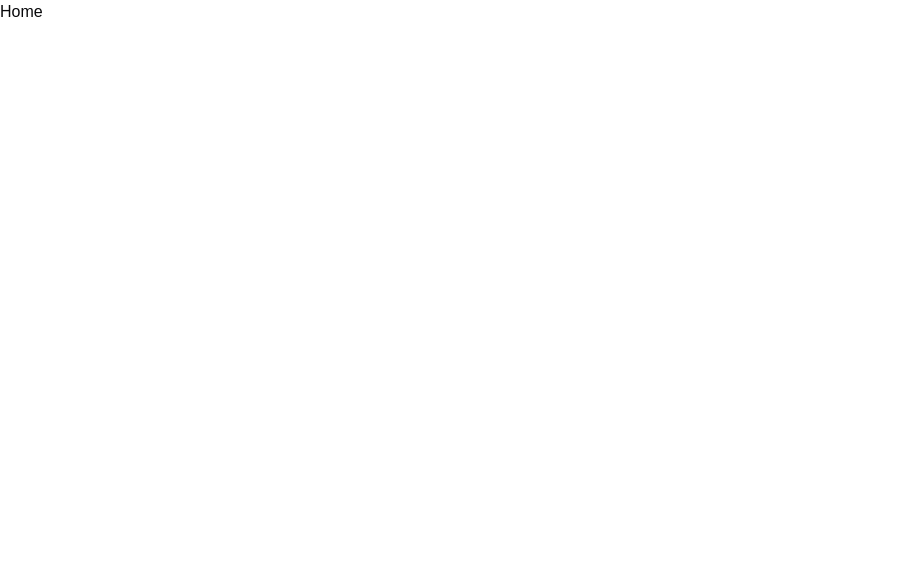
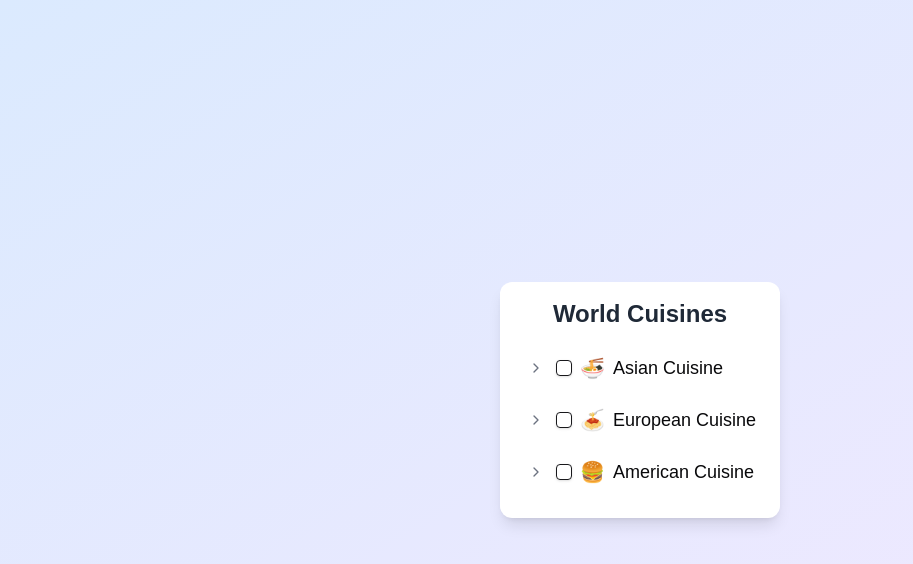
Before and after one commit to Kroro1208/checkbox-tree, a Next.js app: page / in a window 1280 px wide. Shown: the top 564 px of the page, without its empty margins (0-913 px from the left). Built offline with nearby package versions, Linux system fonts and the light colour scheme.

Commit message:
tree構造のcheckbpx作成

```diff
--- /dev/null
+++ b/app/components/TreeCheckBox.tsx
@@ -0,0 +1,51 @@
+"use client"
+import { useCallback, useState } from "react";
+import { type CuisineData, TreeNode } from "./TreeNode";
+
+
+interface TreeCheckboxProps {
+  data: CuisineData[];
+}
+
+const TreeCheckbox: React.FC<TreeCheckboxProps> = ({ data }) => {
+  const [treeData, setTreeData] = useState<CuisineData[]>(data);
+
+  const updateNodeState = useCallback((nodes: CuisineData[], id: string, checked: boolean, isParent: boolean): CuisineData[] => {
+    return nodes.map(node => {
+      if (node.id === id) {
+        const updatedNode = { ...node, checked, indeterminate: false };
+        if (isParent && node.children) {
+          updatedNode.children = node.children.map(child => ({ ...child, checked, indeterminate: false }));
+        }
+        return updatedNode;
+      }
+      if (node.children) {
+        const updatedChildren = updateNodeState(node.children, id, checked, isParent);
+        const allChecked = updatedChildren.every(child => child.checked);
+        const someChecked = updatedChildren.some(child => child.checked || child.indeterminate);
+        return {
+          ...node,
+          children: updatedChildren,
+          checked: allChecked,
+          indeterminate: !allChecked && someChecked
+        };
+      }
+      return node;
+    });
+  }, []);
+
+  const handleRootCheck = useCallback((id: string, checked: boolean, isParent: boolean) => {
+    setTreeData(prevData => updateNodeState(prevData, id, checked, isParent));
+  }, [updateNodeState]);
+
+  return (
+    <div className="p-4 bg-white rounded-xl shadow-lg max-w-md mx-auto">
+      <h2 className="text-2xl font-bold mb-4 text-center text-gray-800">World Cuisines</h2>
+      {treeData.map(node => (
+        <TreeNode key={node.id} node={node} onCheck={handleRootCheck} />
+      ))}
+    </div>
+  );
+};
+
+export default TreeCheckbox;
--- /dev/null
+++ b/app/components/TreeNode.tsx
@@ -0,0 +1,106 @@
+/* eslint-disable @typescript-eslint/ban-ts-comment */
+"use client"
+import { Checkbox } from '@/components/ui/checkbox';
+import { Button } from '@/components/ui/button';
+import { ChevronRight, ChevronDown } from 'lucide-react';
+import { useState, useEffect, useCallback } from 'react';
+
+export interface CuisineData {
+  id: string;
+  label: string;
+  icon?: string;
+  checked?: boolean;
+  indeterminate?: boolean;
+  children?: CuisineData[];
+}
+
+export interface TreeNodeProps {
+  node: CuisineData;
+  onCheck: (id: string, checked: boolean, isParent: boolean) => void;
+  parentChecked?: boolean;
+}
+
+export const TreeNode: React.FC<TreeNodeProps> = ({ node, onCheck, parentChecked = false }) => {
+  const [checked, setChecked] = useState(node.checked || false);
+  const [indeterminate, setIndeterminate] = useState(node.indeterminate || false);
+  const [expanded, setExpanded] = useState(false);
+
+  const updateSelfState = useCallback(() => {
+    if (node.children && node.children.length > 0) {
+      const allChecked = node.children.every(child => child.checked);
+      const someChecked = node.children.some(child => child.checked || child.indeterminate);
+      setChecked(allChecked);
+      setIndeterminate(!allChecked && someChecked);
+    } else {
+      setChecked(node.checked || false);
+      setIndeterminate(false);
+    }
+  }, [node.children, node.checked]);
+
+  useEffect(() => {
+    if (parentChecked) {
+      setChecked(true);
+      setIndeterminate(false);
+    } else {
+      updateSelfState();
+    }
+  }, [parentChecked, updateSelfState]);
+
+  const handleCheck = useCallback((newChecked: boolean) => {
+    setChecked(newChecked);
+    setIndeterminate(false);
+    onCheck(node.id, newChecked, true);
+  }, [node.id, onCheck]);
+
+  const handleChildCheck = useCallback((childId: string, childChecked: boolean) => {
+    onCheck(childId, childChecked, false);
+    updateSelfState();
+  }, [onCheck, updateSelfState]);
+
+  const toggleExpand = () => {
+    setExpanded(!expanded);
+  };
+
+  return (
+    <div className="mb-2">
+      <div className="flex items-center space-x-2 p-2 rounded-lg hover:bg-gray-100 transition-colors">
+        {node.children && node.children.length > 0 ? (
+          <Button
+            variant="ghost"
+            size="icon"
+            className="w-6 h-6 p-0 text-gray-500"
+            onClick={toggleExpand}
+          >
+            {expanded ? <ChevronDown className="h-4 w-4" /> : <ChevronRight className="h-4 w-4" />}
+          </Button>
+        ) : (
+          <div className="w-6" />
+        )}
+        <Checkbox
+          checked={checked}
+          onCheckedChange={handleCheck}
+          // @ts-expect-error
+          ref={(el: HTMLInputElement | null) => {
+            if (el) {
+              el.indeterminate = indeterminate;
+            }
+          }}
+        />
+        {node.icon && <span className="text-xl mr-2">{node.icon}</span>}
+        <span className="text-lg font-medium">{node.label}</span>
+      </div>
+      {node.children && expanded && (
+        <div className="ml-6 mt-1 border-l-2 border-gray-200 pl-2">
+          {node.children.map(child => (
+            <TreeNode
+              key={child.id}
+              node={child}
+              onCheck={handleChildCheck}
+              parentChecked={checked && !indeterminate}
+            />
+          ))}
+        </div>
+      )}
+    </div>
+  );
+};
--- a/app/page.tsx
+++ b/app/page.tsx
@@ -1,6 +1,42 @@
+import TreeCheckbox from "./components/TreeCheckBox";
+
+const worldCuisinesData = [
+  {
+    id: '1',
+    label: 'Asian Cuisine',
+    icon: '🍜',
+    children: [
+      { id: '1-1', label: 'Japanese', icon: '🍣' },
+      { id: '1-2', label: 'Chinese', icon: '🥡' },
+      { id: '1-3', label: 'Thai', icon: '🍲' },
+    ]
+  },
+  {
+    id: '2',
+    label: 'European Cuisine',
+    icon: '🍝',
+    children: [
+      { id: '2-1', label: 'Italian', icon: '🍕' },
+      { id: '2-2', label: 'French', icon: '🥐' },
+      { id: '2-3', label: 'Spanish', icon: '🥘' },
+    ]
+  },
+  {
+    id: '3',
+    label: 'American Cuisine',
+    icon: '🍔',
+    children: [
+      { id: '3-1', label: 'USA', icon: '🌭' },
+      { id: '3-2', label: 'Mexican', icon: '🌮' },
+      { id: '3-3', label: 'Brazilian', icon: '🍖' },
+    ]
+  }
+];
 
 export default function Home() {
   return (
-    <main>Home</main>
+    <div className="min-h-screen bg-gradient-to-br from-blue-100 to-purple-100 flex items-center justify-center">
+      <TreeCheckbox data={worldCuisinesData}/>
+    </div>
   );
 }
--- /dev/null
+++ b/components/ui/button.tsx
@@ -0,0 +1,57 @@
+import * as React from "react"
+import { Slot } from "@radix-ui/react-slot"
+import { cva, type VariantProps } from "class-variance-authority"
+
+import { cn } from "@/lib/utils"
+
+const buttonVariants = cva(
+  "inline-flex items-center justify-center whitespace-nowrap rounded-md text-sm font-medium transition-colors focus-visible:outline-none focus-visible:ring-1 focus-visible:ring-ring disabled:pointer-events-none disabled:opacity-50",
+  {
+    variants: {
+      variant: {
+        default:
+          "bg-primary text-primary-foreground shadow hover:bg-primary/90",
+        destructive:
+          "bg-destructive text-destructive-foreground shadow-sm hover:bg-destructive/90",
+        outline:
+          "border border-input bg-background shadow-sm hover:bg-accent hover:text-accent-foreground",
+        secondary:
+          "bg-secondary text-secondary-foreground shadow-sm hover:bg-secondary/80",
+        ghost: "hover:bg-accent hover:text-accent-foreground",
+        link: "text-primary underline-offset-4 hover:underline",
+      },
+      size: {
+        default: "h-9 px-4 py-2",
+        sm: "h-8 rounded-md px-3 text-xs",
+        lg: "h-10 rounded-md px-8",
+        icon: "h-9 w-9",
+      },
+    },
+    defaultVariants: {
+      variant: "default",
+      size: "default",
+    },
+  }
+)
+
+export interface ButtonProps
+  extends React.ButtonHTMLAttributes<HTMLButtonElement>,
+    VariantProps<typeof buttonVariants> {
+  asChild?: boolean
+}
+
+const Button = React.forwardRef<HTMLButtonElement, ButtonProps>(
+  ({ className, variant, size, asChild = false, ...props }, ref) => {
+    const Comp = asChild ? Slot : "button"
+    return (
+      <Comp
+        className={cn(buttonVariants({ variant, size, className }))}
+        ref={ref}
+        {...props}
+      />
+    )
+  }
+)
+Button.displayName = "Button"
+
+export { Button, buttonVariants }
--- /dev/null
+++ b/components/ui/checkbox.tsx
@@ -0,0 +1,30 @@
+"use client"
+
+import * as React from "react"
+import * as CheckboxPrimitive from "@radix-ui/react-checkbox"
+import { CheckIcon } from "@radix-ui/react-icons"
+
+import { cn } from "@/lib/utils"
+
+const Checkbox = React.forwardRef<
+  React.ElementRef<typeof CheckboxPrimitive.Root>,
+  React.ComponentPropsWithoutRef<typeof CheckboxPrimitive.Root>
+>(({ className, ...props }, ref) => (
+  <CheckboxPrimitive.Root
+    ref={ref}
+    className={cn(
+      "peer h-4 w-4 shrink-0 rounded-sm border border-primary shadow focus-visible:outline-none focus-visible:ring-1 focus-visible:ring-ring disabled:cursor-not-allowed disabled:opacity-50 data-[state=checked]:bg-primary data-[state=checked]:text-primary-foreground",
+      className
+    )}
+    {...props}
+  >
+    <CheckboxPrimitive.Indicator
+      className={cn("flex items-center justify-center text-current")}
+    >
+      <CheckIcon className="h-4 w-4" />
+    </CheckboxPrimitive.Indicator>
+  </CheckboxPrimitive.Root>
+))
+Checkbox.displayName = CheckboxPrimitive.Root.displayName
+
+export { Checkbox }
--- a/package.json
+++ b/package.json
@@ -12,7 +12,9 @@
     "lint": "next lint"
   },
   "dependencies": {
+    "@radix-ui/react-checkbox": "^1.1.2",
     "@radix-ui/react-icons": "^1.3.0",
+    "@radix-ui/react-slot": "^1.1.0",
     "class-variance-authority": "^0.7.0",
     "clsx": "^2.1.1",
     "glob": "^11.0.0",
```
Also changed, not shown: data/data.ts (added), 1 other file (tests, documents, lock files or other folders).
